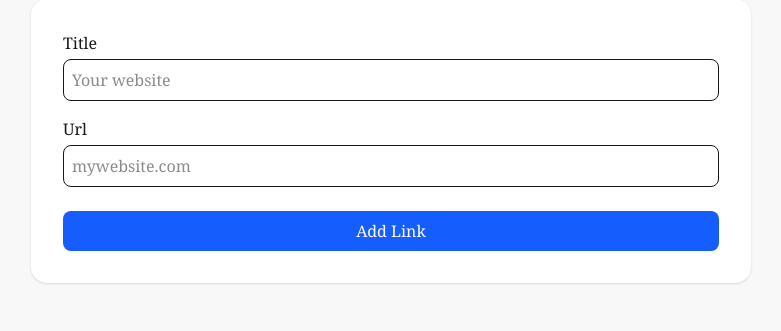
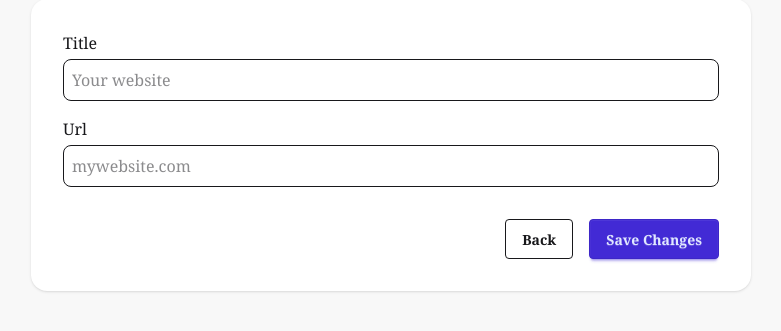
Before and after one commit to tylerboutwell/MiniPage, a Django app: page /profile/1/links/add in a window 1280 px wide. Shown: the part 233-564 px from the top of the page, without its empty margins (249-1030 px from the left). Run offline with Django 5.2, Linux system fonts and the light colour scheme; a user stored in the database is signed in; data comes from the database, SQL or seed files in the repository; style sheets or scripts are compiled from the project's sources; some libraries are stand-ins or nearby versions.

Commit message:
add a back button to the add link template

```diff
--- a/profiles/templates/profiles/add_link.html
+++ b/profiles/templates/profiles/add_link.html
@@ -31,12 +31,18 @@
                 {% endfor %}
             </div>
 
-            <button
-                type="submit"
-                class="w-full bg-blue-600 text-white py-2 rounded-lg hover:bg-blue-800 transition"
-            >
-                Add Link
+        <!-- Back and submit buttons -->
+        <div class="flex justify-end gap-4 mt-8">
+            <a href="{% url 'profiles:profile_detail' profile.id %}"
+               class="btn btn-outline">
+                Back
+            </a>
+
+            <button type="submit"
+                    class="btn btn-primary">
+                Save Changes
             </button>
+        </div>
 
         </form>
     </div>
```
